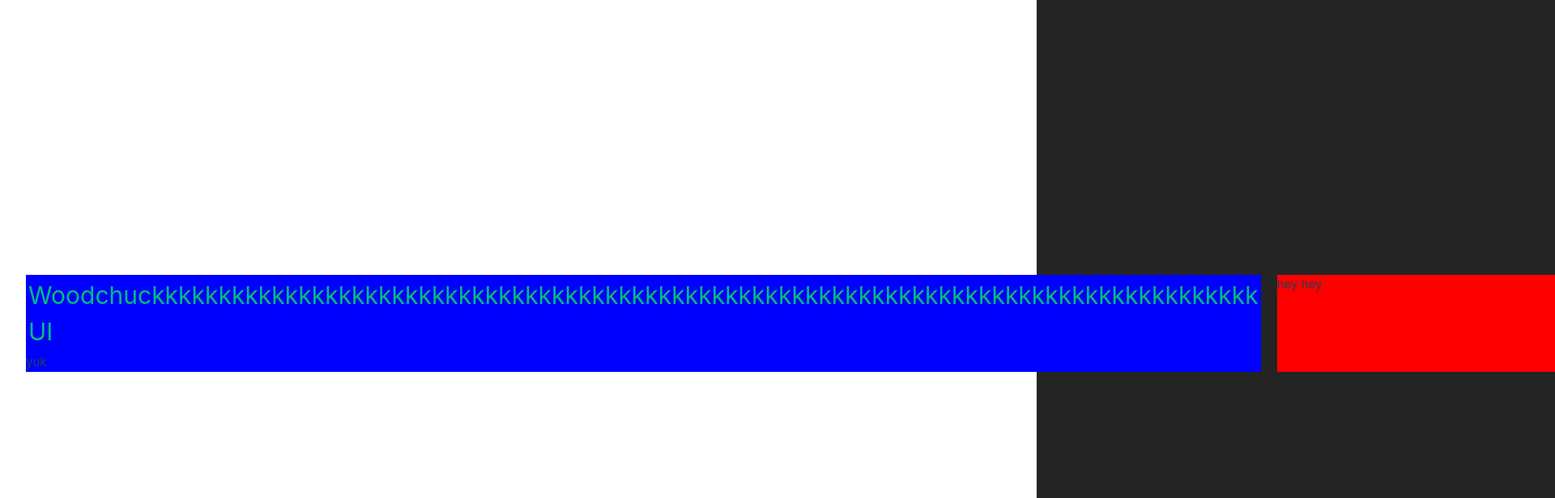
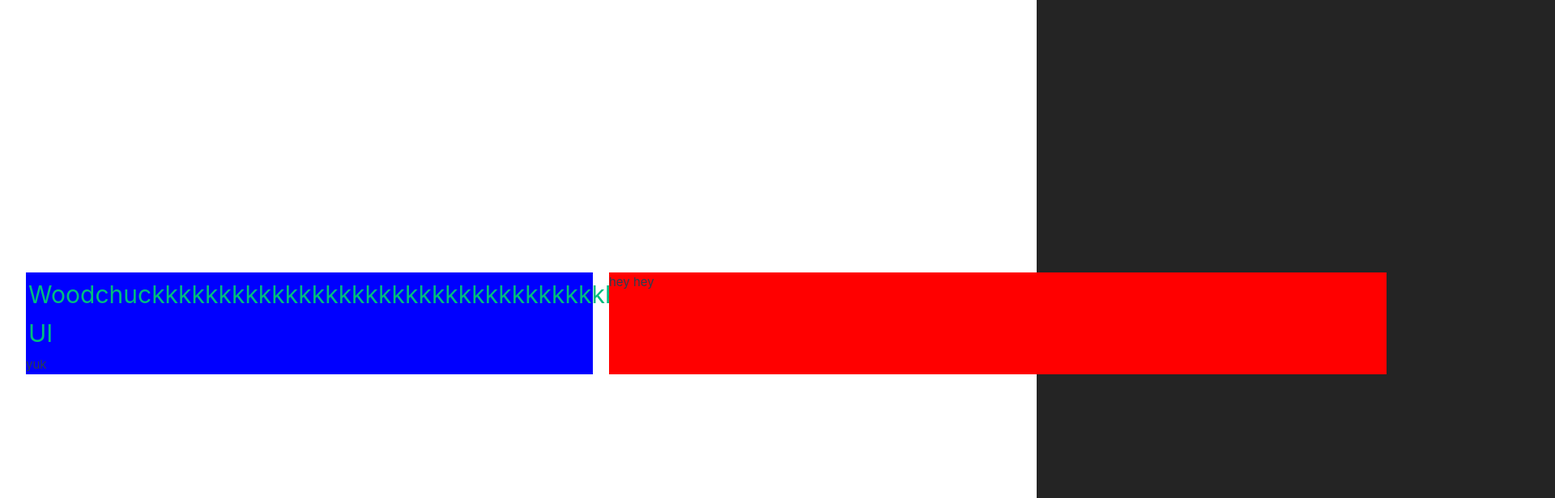
Before and after one commit to marsaviator-blip/woodchuck, a Vue app in the folder ui/: page /carousel in a window 1280 px wide. Shown: the top 616 px of the page at 81% size, 1920 px wide, since content can reach past the window. Built offline with nearby package versions, Linux system fonts and the light colour scheme; no server answers; the HTML template or start-up script is replaced by a standard one.

Commit message:
made left and right components

```diff
--- a/ui/src/Appcopy.vue
+++ b/ui/src/Appcopy.vue
@@ -1,47 +1,58 @@
 <script setup lang="ts">
+import { ref } from 'vue';
+import LeftPanel from './components/LeftPanel.vue';
+import RightPanel from './components/RightPanel.vue';
 import { RouterLink, RouterView } from 'vue-router'
 import HelloWorld from './components/HelloWorld.vue'
 </script>
 
 <template>
   <div class="outer">
-
-    <div class="left">
-  <header>
-    <h1 class="green">Woodchuckkkkkkkkkkkkkkkkkkkkkkkkkkkkkkkkkkkkkkkkkkkkkkkkkkkkkkkkkkkkkkkkkkkkkkkkkkkkkkkkkkk UI</h1>
-  </header>
+    <LeftPanel>
+      <h1 class="green">Woodchuckkkkkkkkkkkkkkkkkkkkkkkkkkkkkkkkkkkkkkkkkkkkkkkkkkkkkkkkkkkkkkkkkkkkkkkkkkkkkkkkkkk UI
+      </h1>
       <p>yuk</p>
-    </div>
-    <div class="right">
+    </LeftPanel>
+    <RightPanel>
       <p>hey hey</p>
-    </div>
+    </RightPanel>
   </div>
 </template>
 
 <style scoped>
-header {
-  line-height: 1.5;
-  max-height: 100vh;
-}
-
 .outer {
   display: flex;
+  flex: 1;
   gap: 20px;
 }
 
 .left {
-  flex-basis: 20%;
+  width: 700px;
+  flex-basis: 20vw;
   flex-shrink: 0;
   align-content: right;
-  height: 100%;
+  min-height: 100%;
   background-color: blue;
 }
 
 .right {
-  flex-basis: 80%;
+  width: auto;
+  flex-grow: 1;
+  flex-basis: 75vw;
   flex-shrink: 0;
   align-content: left;
-  height: 100%;
+  min-height: 100%;
   background-color: red;
 }
+
+body,
+html {
+  margin: 0;
+  padding: 0;
+  width: 100%;
+}
+
+#app {
+  width: 100%;
+}
 </style>
--- /dev/null
+++ b/ui/src/components/LeftPanel.vue
@@ -0,0 +1,27 @@
+<script setup lang="ts">
+import { ref } from 'vue';
+import { RouterLink, RouterView } from 'vue-router'
+import HelloWorld from './components/HelloWorld.vue'
+</script>
+
+<template>
+  <div class="outer">
+
+    <div class="left">
+    <h1 class="green">Woodchuckkkkkkkkkkkkkkkkkkkkkkkkkkkkkkkkkkkkkkkkkkkkkkkkkkkkkkkkkkkkkkkkkkkkkkkkkkkkkkkkkkk UI</h1>
+      <p>yuk</p>
+    </div>
+</div>
+</template>
+
+<style scoped>
+.left {
+  width: 700px;
+  flex-basis: 20vw;
+  flex-shrink: 0;
+  align-content: right;
+  min-height: 100%;
+  background-color: blue;
+}
+
+</style>
--- /dev/null
+++ b/ui/src/components/RightPanel.vue
@@ -0,0 +1,21 @@
+<script setup lang="ts">
+import { ref } from 'vue';
+</script>
+
+<template>
+    <div class="right">
+        <p>hey hey</p>
+    </div>
+</template>
+
+<style scoped>
+.right {
+    width: auto;
+    flex-grow: 1;
+    flex-basis: 75vw;
+    flex-shrink: 0;
+    align-content: left;
+    min-height: 100%;
+    background-color: red;
+}
+</style>
```
